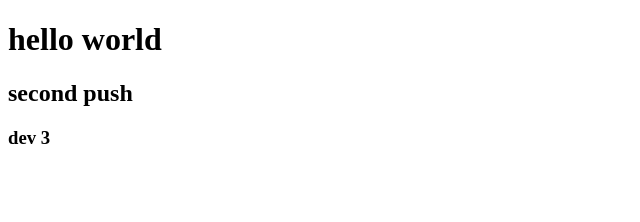
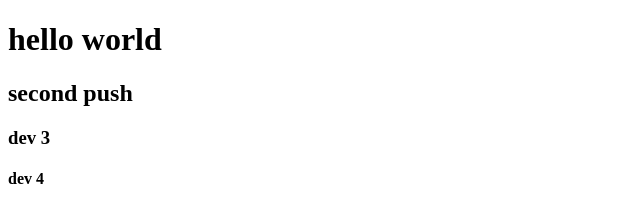
Before and after one commit to romel2014/test, a plain HTML site: page index.html in a window 1280 px wide. Shown: the full height of the page, 0-640 px from the left. Drawn offline with Linux system fonts and the light colour scheme.

Commit message:
brach update

```diff
--- a/index.html
+++ b/index.html
@@ -10,5 +10,6 @@
 		<h1>hello world</h1>
 		<h2>second push</h2>
 		<h3>dev 3</h3>
+		<h4>dev 4</h4>
 	</body>
 </html>
```
